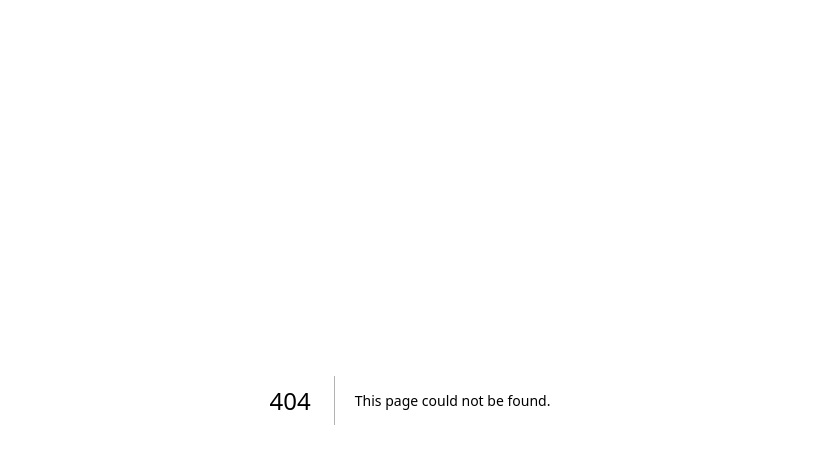
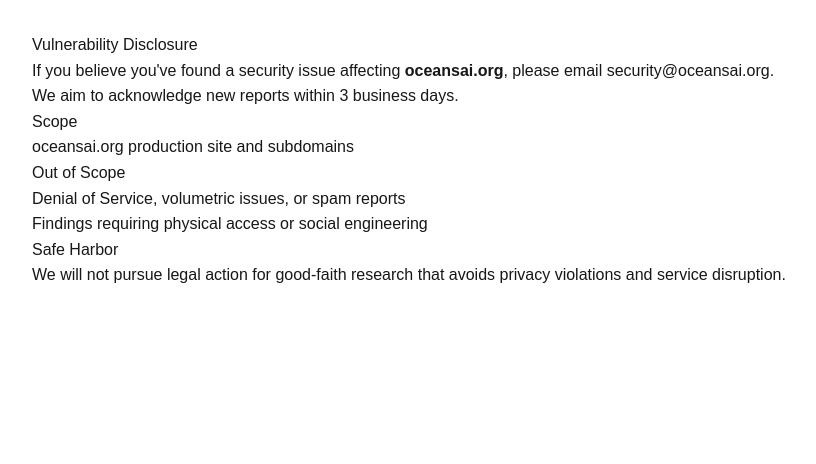
Before and after one commit to simbathedog/oceansai-site, a Next.js app: page /security in a window 1280 px wide. Before the commit this address had no page. Shown: the top 464 px of the page, without its empty margins (230-1046 px from the left). Built offline with nearby package versions, Linux system fonts and the light colour scheme.

Commit message:
chore(security): add /security page; X-Robots-Tag on auth pages; opt out of Topics API

```diff
--- a/next.config.ts
+++ b/next.config.ts
@@ -18,7 +18,12 @@
   poweredByHeader: false,
   async headers() {
     return [
-      // Cache sitemap reasonably (1h) and ensure XML content-type
+      {
+        source: "/(login|account)",
+        headers: [
+          { key: "X-Robots-Tag", value: "noindex, nofollow" }
+        ],
+      },// Cache sitemap reasonably (1h) and ensure XML content-type
       {
         source: "/sitemap.xml",
         headers: [
@@ -43,7 +48,7 @@
           { key: "X-Frame-Options",           value: "DENY" },
           { key: "X-Content-Type-Options",    value: "nosniff" },
           { key: "Referrer-Policy",           value: "strict-origin-when-cross-origin" },
-          { key: "Permissions-Policy",        value: "geolocation=(), microphone=(), camera=()" },
+          { key: "Permissions-Policy",        value: "geolocation=(), microphone=(), camera=(), browsing-topics=()" },
         ],
       },
     ];
--- /dev/null
+++ b/src/app/security/page.tsx
@@ -0,0 +1,20 @@
+export default function SecurityPage() {
+  return (
+    <main style={{padding:'2rem',maxWidth:820,margin:'0 auto',lineHeight:1.6}}>
+      <h1>Vulnerability Disclosure</h1>
+      <p>If you believe you've found a security issue affecting <strong>oceansai.org</strong>,
+      please email <a href="mailto:security@oceansai.org">security@oceansai.org</a>. We aim to acknowledge new reports within 3 business days.</p>
+      <h2>Scope</h2>
+      <ul>
+        <li>oceansai.org production site and subdomains</li>
+      </ul>
+      <h2>Out of Scope</h2>
+      <ul>
+        <li>Denial of Service, volumetric issues, or spam reports</li>
+        <li>Findings requiring physical access or social engineering</li>
+      </ul>
+      <h2>Safe Harbor</h2>
+      <p>We will not pursue legal action for good-faith research that avoids privacy violations and service disruption.</p>
+    </main>
+  );
+}
```
